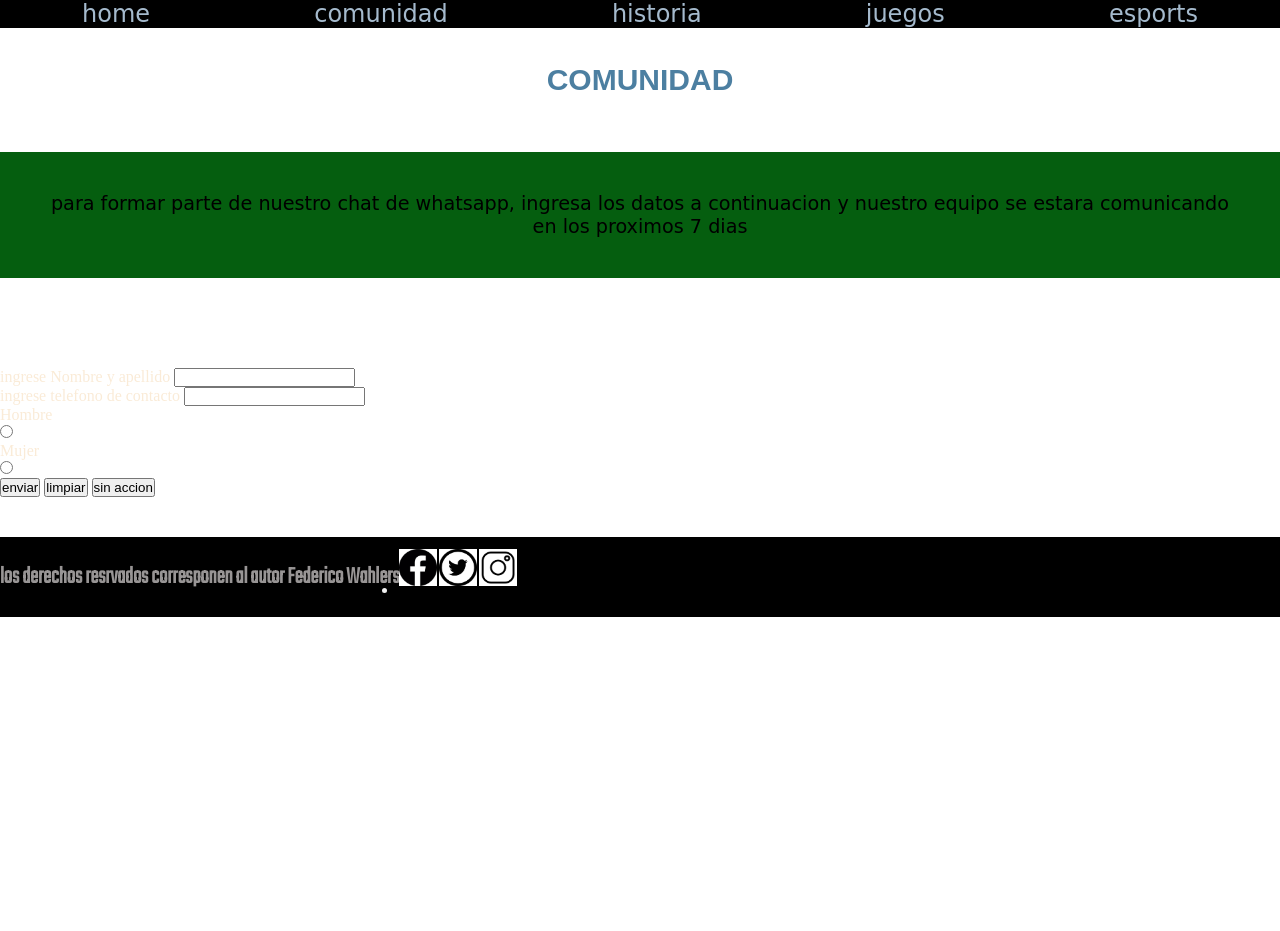
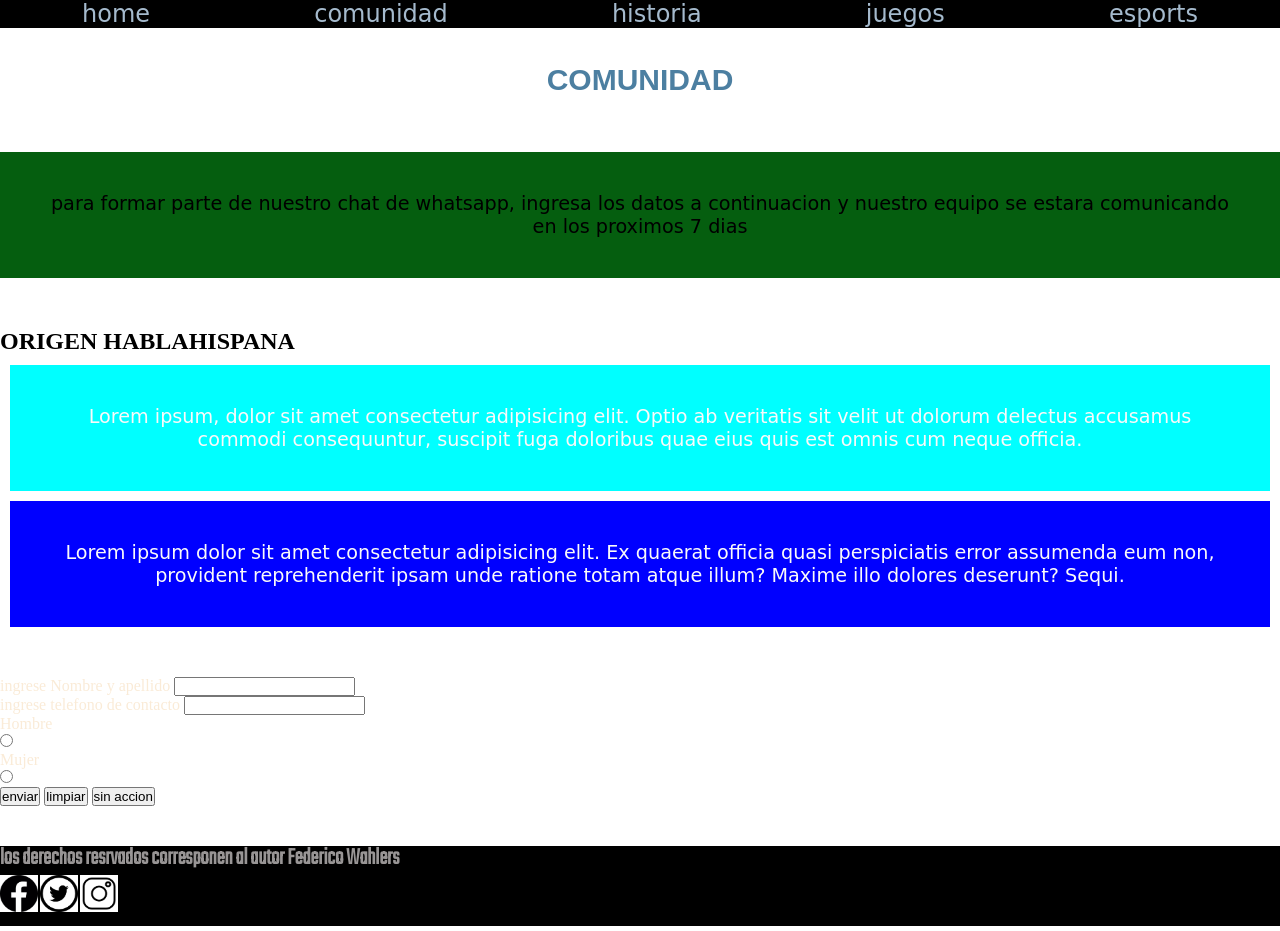
Before and after one commit to fedewahlers/HTML-5, a plain HTML site: page secciones/comunidad.html in a window 1280 px wide. Before the commit the page ends 800 px from the top, so only its background shows below. Drawn offline with Linux system fonts and the light colour scheme; a web font is replaced by a local one.

Commit message:
animaciones y transiciones

```diff
--- a/estilos/estilos.css
+++ b/estilos/estilos.css
@@ -177,7 +177,7 @@ justify-content: center;
 
 /* PARRAFOS POR SECCIONES */
 p {
-    background-color: black;
+
     color: rgb(250, 250, 250);
     padding: 40px 50px;
     margin-right: 0px;
@@ -352,6 +352,12 @@ padding-bottom: 5px;
     cursor: pointer;
 
 }
+.botones:hover{
+    transform : scale(2);
+    transition-property: all;
+    transition-duration: 2s;
+
+}
 
 
 
@@ -396,24 +402,85 @@ padding-bottom: 5px;
 
 /*  LAYOUT CON GRIDS*/
 
+/* ANIMACIONES */
+
+.box1{
+
+    border-radius: 2px white;
+    height: auto;
+    width: auto;
+    margin: 10px;
+    background-color: rgb(0, 255, 255);
+
+}
+.box2{
+    height: auto;
+    width: auto;
+    margin: 10px;
+    background-color: blue;
+}
+
+.box1:hover{
+    transform: scale(2);
+
+
+
+    transition-property: all;
+    transition-duration: 2s;
+}
+
+
+
+
+
+
+
+
+
+
+
+
+
+
+
+
+
+
+
+
+
+
+
+
+
+
+
+
+
+
+
+
+
+
+
+
+
 
 /* MEDIA 600, 768  INDEX*/
 
-@media( max-width:600px){
+@media(max-width:600px){ header nav ul {
 
-
-    header nav ul {
     display: flex;
-        flex-direction: row;
+    flex-direction:row;
     background-color: rgb(0, 0, 0);
-        font-size: 20px;
+    font-size: 20 px;
     font-family: 'Koulen', cursive;
     position: absolute;
     gap: 10px;
     padding-left: 5px;
-        padding-right: 5px;
+    padding-right: 5px;  }
 
-    }
+
 
    footer{
 
@@ -447,9 +514,15 @@ padding-bottom: 5px;
     padding-top: 20px;
     padding-bottom: 20px;
     margin-top: 10px;
-        margin-bottom: 10px;}
+    margin-bottom: 10px;}}
 
-}
+
+
+
+
+
+
+
 
 
 
--- a/secciones/comunidad.html
+++ b/secciones/comunidad.html
@@ -36,6 +36,19 @@
         <p class="comunity">
             para formar parte de nuestro chat de whatsapp, ingresa los datos a continuacion y nuestro equipo se estara comunicando en los proximos 7 dias
         </p>
+        <section>
+            <div>
+                <h2>ORIGEN HABLAHISPANA</h2>
+            </div>
+            <div class="box1">
+                <p>Lorem ipsum, dolor sit amet consectetur adipisicing elit. Optio ab veritatis sit velit ut dolorum delectus accusamus commodi consequuntur, suscipit fuga doloribus quae eius quis est omnis cum neque officia.</p>
+            </div>
+            <div class="box2">
+                <p>Lorem ipsum dolor sit amet consectetur adipisicing elit. Ex quaerat officia quasi perspiciatis error assumenda eum non, provident reprehenderit ipsam unde ratione totam atque illum? Maxime illo dolores deserunt? Sequi.</p>
+            </div>
+        </section>
+
+
         <form>
             <label for="nombre_apellido">ingrese Nombre y apellido</label>
             <input type="text" name="nombre_apellido"/><br>
@@ -52,11 +65,11 @@
             <input type="button" value="sin accion"/><br>
         </form>
     </main>
-    <footer class="container iconos">
+    <footer class= "iconos">
 
         <div>
 
-            <ul class="container iconos">
+            <ul >
 
                 <h2>
                     <span>los derechos resrvados corresponen al autor Federico Wahlers</span></h2>
```
Also changed, not shown: index.html (+3 -9 lines), secciones/esports.html (+2 -2 lines), secciones/historia.html (+2 -2 lines), secciones/juegos.html (+1 -1 lines). Lines whose indentation alone changed are shown as unchanged.
